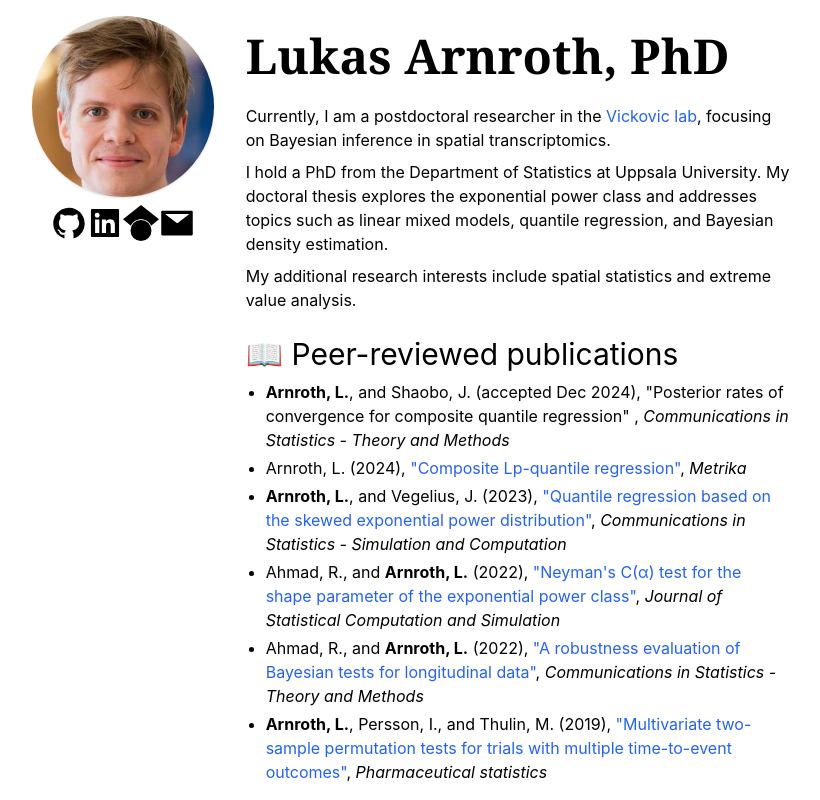
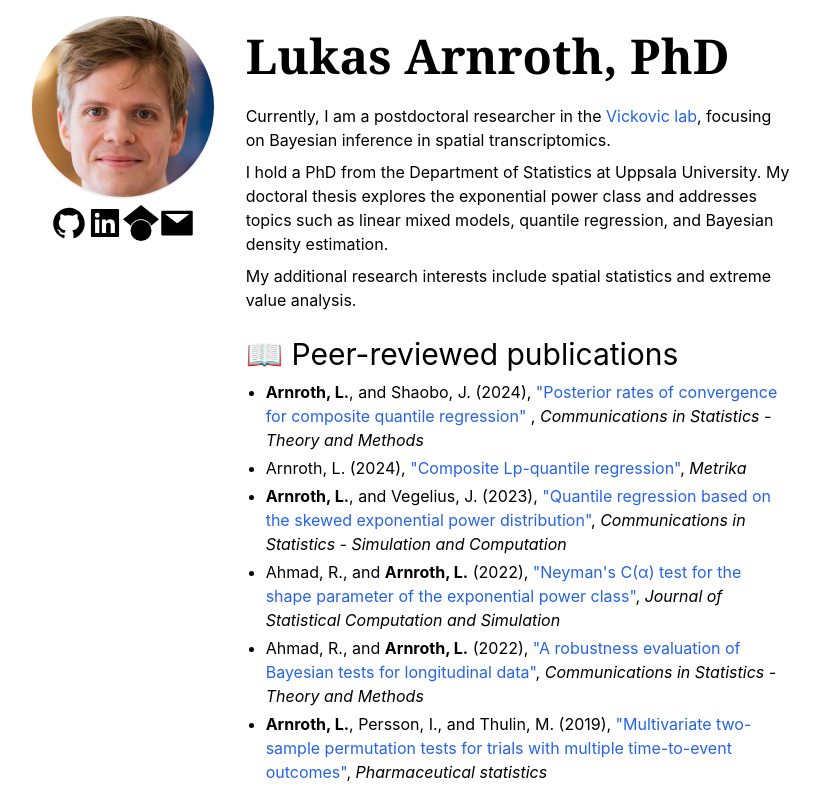
Before and after one commit to lukketotte/lukketotte.github.io, a React (Create React App) app: page / in a window 1280 px wide. Shown: the top 800 px of the page, without its empty margins (197-1017 px from the left). Built offline with nearby package versions, Linux system fonts and the light colour scheme.

Commit message:
added new link for article

```diff
--- a/src/components/Body/Body.tsx
+++ b/src/components/Body/Body.tsx
@@ -33,9 +33,16 @@ const Body = () => {
       </h1>
       <ul className='list-disc ml-5 mt-1'>
         <li className='mb-1'>
-          <b>Arnroth, L.</b>, and Shaobo, J. (accepted Dec 2024), "Posterior
-          rates of convergence for composite quantile regression" ,{" "}
-          <em>Communications in Statistics - Theory and Methods</em>
+          <b>Arnroth, L.</b>, and Shaobo, J. (2024),{" "}
+          <a
+            className='text-blue-600 hover:text-blue-400'
+            href={
+              "https://www.tandfonline.com/doi/full/10.1080/03610926.2024.2438312"
+            }
+          >
+            "Posterior rates of convergence for composite quantile regression"{" "}
+          </a>
+          , <em>Communications in Statistics - Theory and Methods</em>
         </li>
         <li className='mb-1'>
           Arnroth, L. (2024),{" "}
```
